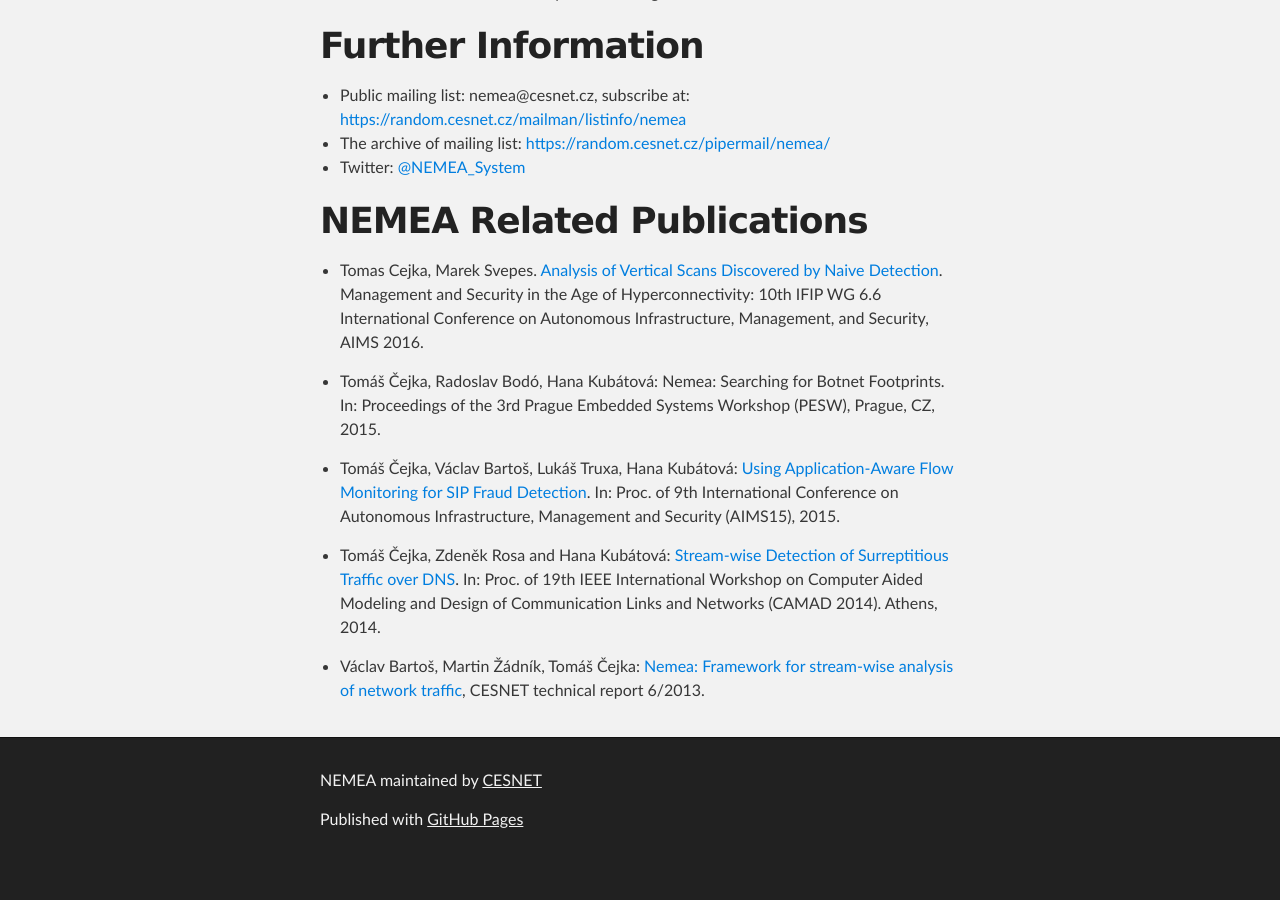
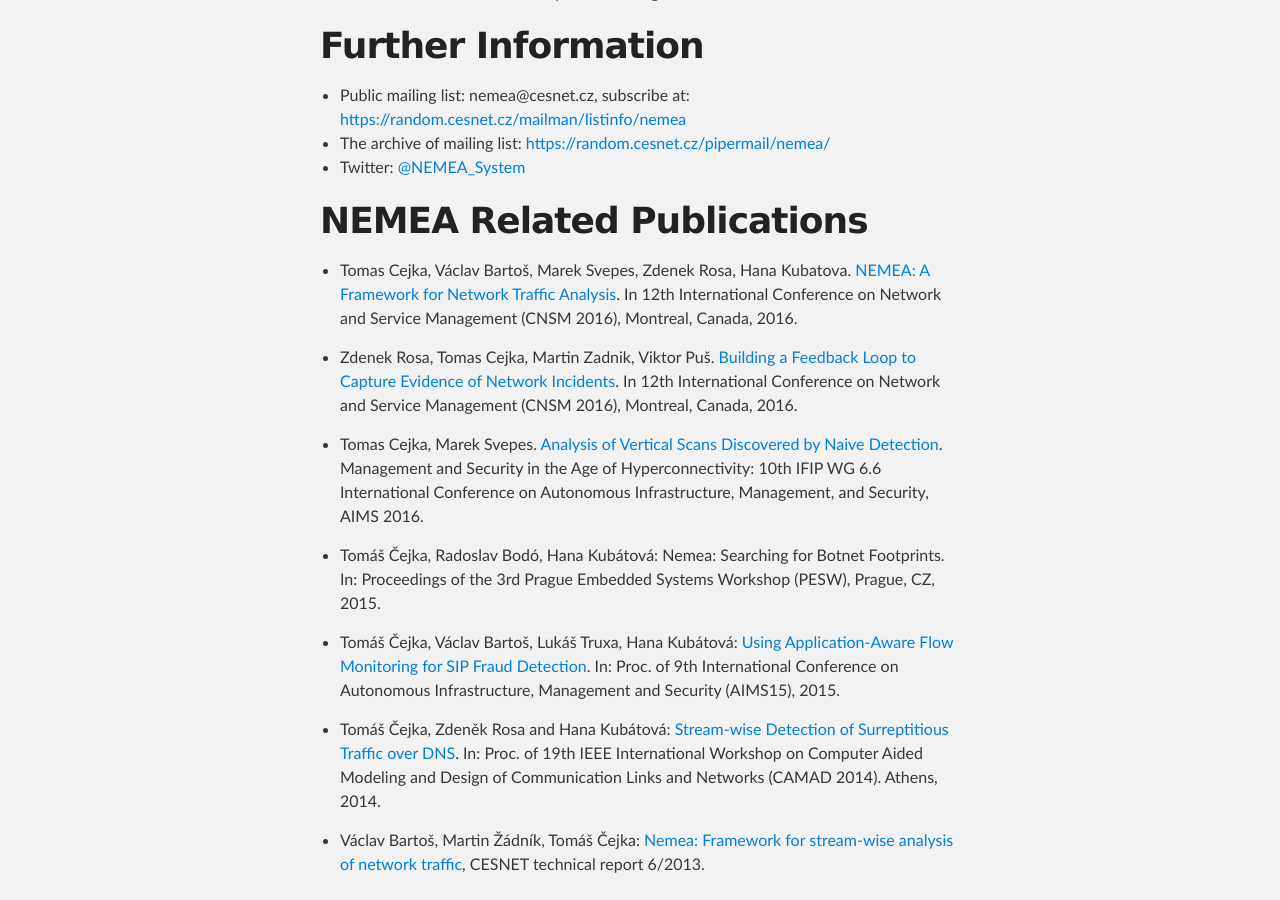
Before and after one commit to CESNET/Nemea, a Jekyll site: the page built from index.md, in a window 1280 px wide and 900 px high, scrolled down 13386 px. Built offline with Jekyll 4.4.1, drawn with Linux system fonts in a browser that asks for light colours; nearby versions of some CDN libraries; before the commit the page ends 14252 px from its top, so only the background shows below that.

Commit message:
publications: add CNSM2016

```diff
--- a/index.md
+++ b/index.md
@@ -595,6 +595,10 @@
 NEMEA Related Publications
 ==========================
 
+* Tomas Cejka, Václav Bartoš, Marek Svepes, Zdenek Rosa, Hana Kubatova. [NEMEA: A Framework for Network Traffic Analysis](https://www.liberouter.org/wp-content/uploads/2016/11/cnsm2016-nemea.pdf). In 12th International Conference on Network and Service Management (CNSM 2016), Montreal, Canada, 2016.
+
+* Zdenek Rosa, Tomas Cejka, Martin Zadnik, Viktor Puš. [Building a Feedback Loop to Capture Evidence of Network Incidents](https://www.liberouter.org/wp-content/uploads/2016/11/cnsm2016-timemachine.pdf). In 12th International Conference on Network and Service Management (CNSM 2016), Montreal, Canada, 2016.
+
 * Tomas Cejka, Marek Svepes. [Analysis of Vertical Scans Discovered by Naive Detection](http://dx.doi.org/10.1007/978-3-319-39814-3_19). Management and Security in the Age of Hyperconnectivity: 10th IFIP WG 6.6 International Conference on Autonomous Infrastructure, Management, and Security, AIMS 2016.
 
 * Tomáš Čejka, Radoslav Bodó, Hana Kubátová: Nemea: Searching for Botnet Footprints. In: Proceedings of the 3rd Prague Embedded Systems Workshop (PESW), Prague, CZ, 2015.
```
